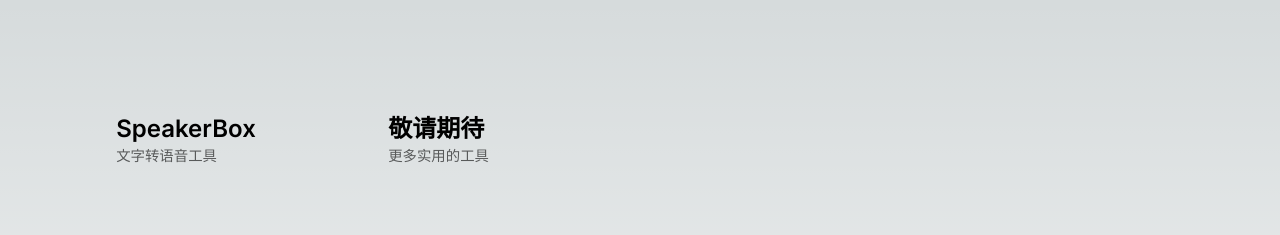
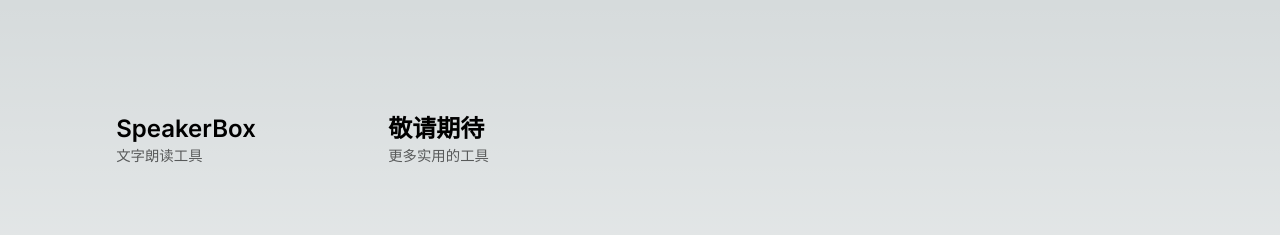
Before and after one commit to HaoquanLuo/next-tools, a Next.js app: page / in a window 1280 px wide. Shown: the top 235 px of the page. Built offline with nearby package versions, Linux system fonts and the light colour scheme.

Commit message:
chore: update

```diff
--- a/app/page.tsx
+++ b/app/page.tsx
@@ -12,7 +12,7 @@
           <Link href={'/speakerbox'}>
             <div className={styles.card}>
               <div className={'text-2xl font-600'}>SpeakerBox</div>
-              <p>文字转语音工具</p>
+              <p>文字朗读工具</p>
             </div>
           </Link>
           <Link href={'/'}>
--- a/components/common/SpeakerBox.tsx
+++ b/components/common/SpeakerBox.tsx
@@ -86,7 +86,7 @@
           <div className={'text-sm text-op-30'}>文本朗读</div>
         </div>
         <div className={'b-1 flex ic gap-2'}>
-          <div className={'v-bottom'}>语音</div>
+          <div className={'v-bottom'}>语言</div>
           <select
             ref={selectRef}
             className={'w-80'}
```
